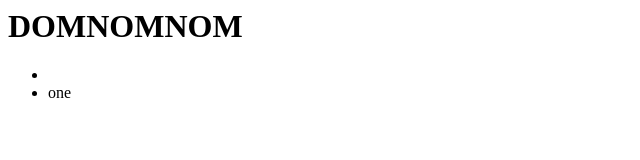
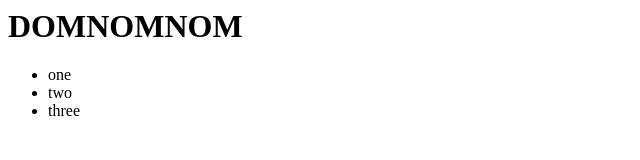
Before and after one commit to ironfroggy/domnomnom, a plain HTML site: page index.html in a window 1280 px wide. Shown: the full height of the page, 0-640 px from the left. Drawn offline with Linux system fonts and the light colour scheme.

Commit message:
Hide clone-after slots and add array handling.

```diff
--- a/domnomnom.js
+++ b/domnomnom.js
@@ -8,8 +8,14 @@ $.fn.domnomnom = function domnomnom(data) {
         var template = $(this)
         ,   copy = template.clone()
         ;
+
         if (typeof data === "string") {
             copy.text(data);
+        } else if ($.isArray(data)) {
+            $.each(data, function(i, value) {
+                template.domnomnom(value);
+            })
+            return;
         } else {
             $.each(data, function(key, value) {
                 copy.find(key).domnomnom(value);
@@ -17,6 +23,8 @@ $.fn.domnomnom = function domnomnom(data) {
         }
 
         if (template.hasClass('clone-after')) {
+            copy.removeClass('clone-after');
+            console.debug(copy);
             template.parent().append(copy);
         } else {
             template.replaceWith(copy);
--- a/index.html
+++ b/index.html
@@ -7,16 +7,19 @@
             $('body').domnomnom({
                 "h1": "DOMNOMNOM",
                 "ul": {
-                    "li": {'span': "one"}
+                    "li": ["one", "two", "three"]
                 }
             });
         });
         </script>
+        <style>
+            .clone-after { display: none; }
+        </style>
     </head>
     <body>
         <h1></h1>
-        <ul class=template>
-            <li class=clone-after><span></span></li>
+        <ul>
+            <li class=clone-after></li>
         </ul>
     </body>
 </html>
```
